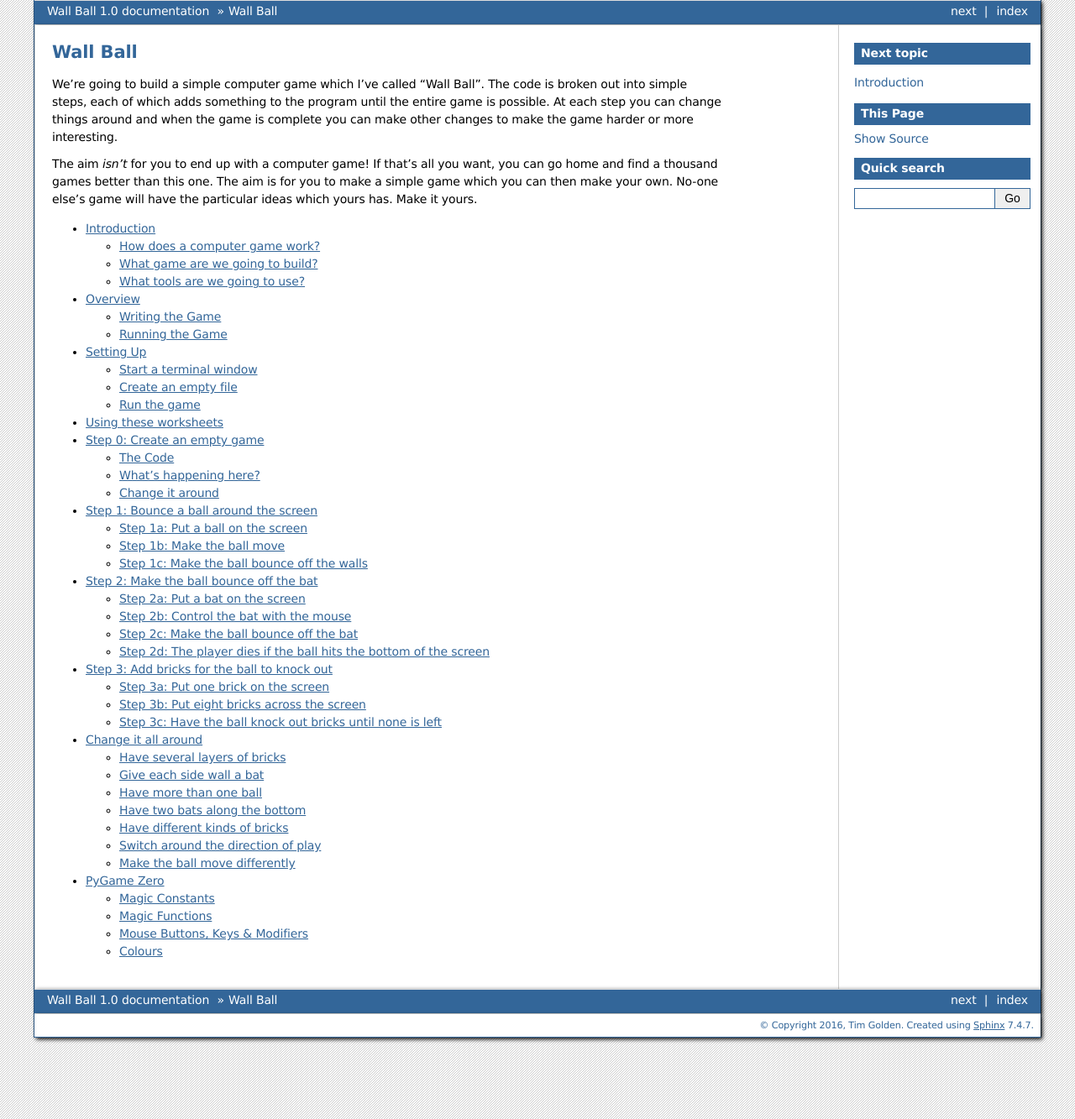
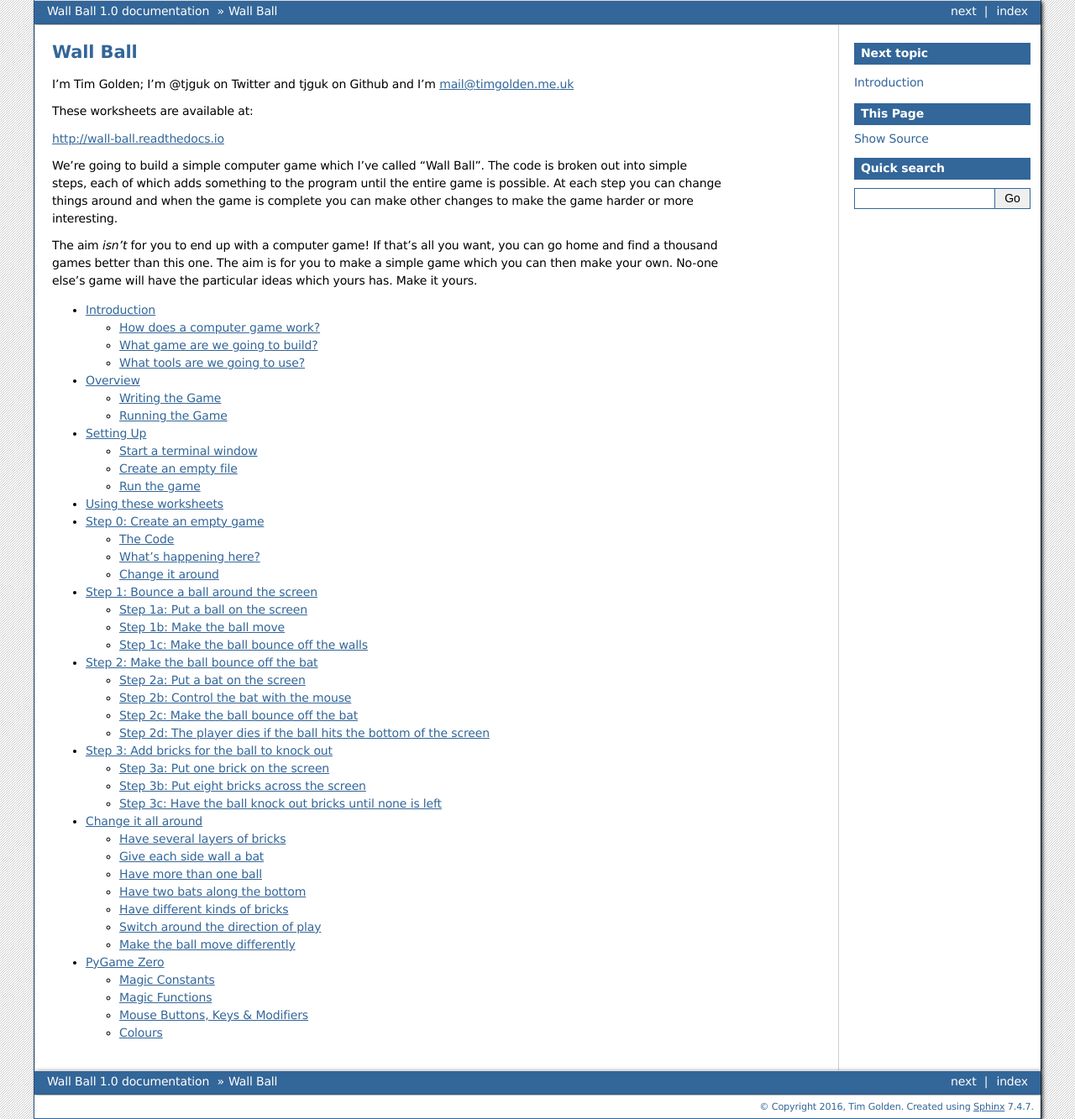
Before and after one commit to westpark/wallball, a Sphinx documentation site: the page built from docs/index.rst, in a window 1280 px wide. Shown: the whole page at 84% size. Built offline with Sphinx 7.4.7, drawn with Linux system fonts in a browser that asks for light colours.

Commit message:
Add contact details to index

```diff
--- a/docs/index.rst
+++ b/docs/index.rst
@@ -2,6 +2,13 @@
 
 Wall Ball
 =========
+
+I'm Tim Golden; I'm @tjguk on Twitter and tjguk on Github
+and I'm mail@timgolden.me.uk
+
+These worksheets are available at:
+
+http://wall-ball.readthedocs.io
 
 We're going to build a simple computer game which I've called "Wall Ball".
 The code is broken out into simple steps, each of which adds something
```
